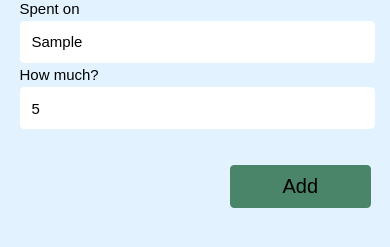
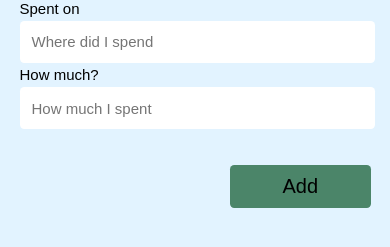
Before and after one commit to datobobokh/Expense-Front, a plain HTML site: page index.html in a window 390 px wide. Both pictures are taken after typing "Sample", "5" into the empty fields and a click on the button "Add". Shown: the part 65-312 px from the top of the page. Drawn offline with Linux system fonts and the light colour scheme; no server answers.

Commit message:
Added Logic to Handle POST requests

```diff
--- a/file.js
+++ b/file.js
@@ -1,3 +1,4 @@
+let inputValueObj = {};
 const getResponsesWithoutBody = async(link, methd, id) => {
     const response = await fetch((id ? `${link}${id}` : link ), {
         method: methd
@@ -5,19 +6,44 @@ const getResponsesWithoutBody = async(link, methd, id) => {
     const result = await response.json();
     render(result);
 }
-
+const getResponsesWithBody = async(link, methd, id) => {
+    const response = await fetch((id ? `${link}${id}` : link ), {
+        method: methd,
+        headers: {
+            'Content-Type': 'application/json;charset=utf-8'
+        },
+        body: JSON.stringify({
+            shop: inputValueObj.shop,
+            spend: inputValueObj.spend
+        })
+    });
+    const result = await response.json();
+    render(result);
+}
+const updateValue = ({target}) => {
+    const {value, id} = target;
+    id == 'inputShop' ? inputValueObj.shop = value :  inputValueObj.spend = value;
+}
 window.onload = function init () {
+    const inputShop = document.getElementById('inputShop');
+    const inputSpend = document.getElementById('inputSpend');
+    inputShop.addEventListener('change', updateValue);
+    inputSpend.addEventListener('change', updateValue);
     getResponsesWithoutBody("http://localhost:8000/api/expenses/", 'GET');
 }
-
+const sendRequest = () => {
+    getResponsesWithBody("http://localhost:8000/api/expenses/", 'POST');
+    inputValueObj = {};
+    inputShop.value = '';
+    inputSpend.value = '';
+}
 const render = (result) => {
     let totally = 0;
     const parentDivOfBlocks = document.getElementById('listOfAddedItems');
     parentDivOfBlocks.innerHTML = '';
-
     if (result) {
         result.map((item, index) => {
-            const {id, createdAt, shop, spend} = item;
+            const {id, shop, spend, createdAt} = item;
             // Whole Block For Getting INFO
             const blocks = document.createElement('div')
             blocks.className = 'blocks';
--- a/index.html
+++ b/index.html
@@ -17,15 +17,15 @@
             <div id="inputsAndButton">
                 <div id="labelAndInput1">
                     <label>Spent on</label>
-                    <input type="text" placeholder="Where did I spend" id="input1" class="inputsAndButt" class="inputs">
+                    <input type="text" placeholder="Where did I spend" id="inputShop" class="inputsAndButt" class="inputs">
                 </div>
                 <div id="labelAndInput2">
                     <label>How much?</label>
-                    <input type="number" placeholder="How much I spent" id="input2" class="inputsAndButt" class="inputs">
+                    <input type="number" placeholder="How much I spent" id="inputSpend" class="inputsAndButt" class="inputs">
                 </div>
                 <div id="buttonAndLabel">
                     <label hidden>Add</label>
-                    <button id="button" class="inputsAndButt">Add</button>
+                    <button id="button" class="inputsAndButt" onclick="sendRequest()">Add</button>
                 </div>
             </div>
             <div id="paramOfAmount"></div>
--- a/style.css
+++ b/style.css
@@ -73,13 +73,13 @@ section {
 label {
     font: 15px sans-serif;
 }
-#input1 {
+#inputShop {
     height: 40px;
     width: 100%;
     font: 15px/3 sans-serif;
 }
 
-#input2 {
+#inputSpend {
     height: 40px;
     width: 100%;
     font: 15px/3 sans-serif;
@@ -225,13 +225,13 @@ button:hover {
         font: 15px sans-serif;
     }
 
-    #input1 {
+    #inputShop {
         height: 40px;
         width: 100%;
         font: 15px/3 sans-serif;
     }
 
-    #input2 {
+    #inputSpend {
         height: 40px;
         width: 100%;
         font: 15px/3 sans-serif;
```
